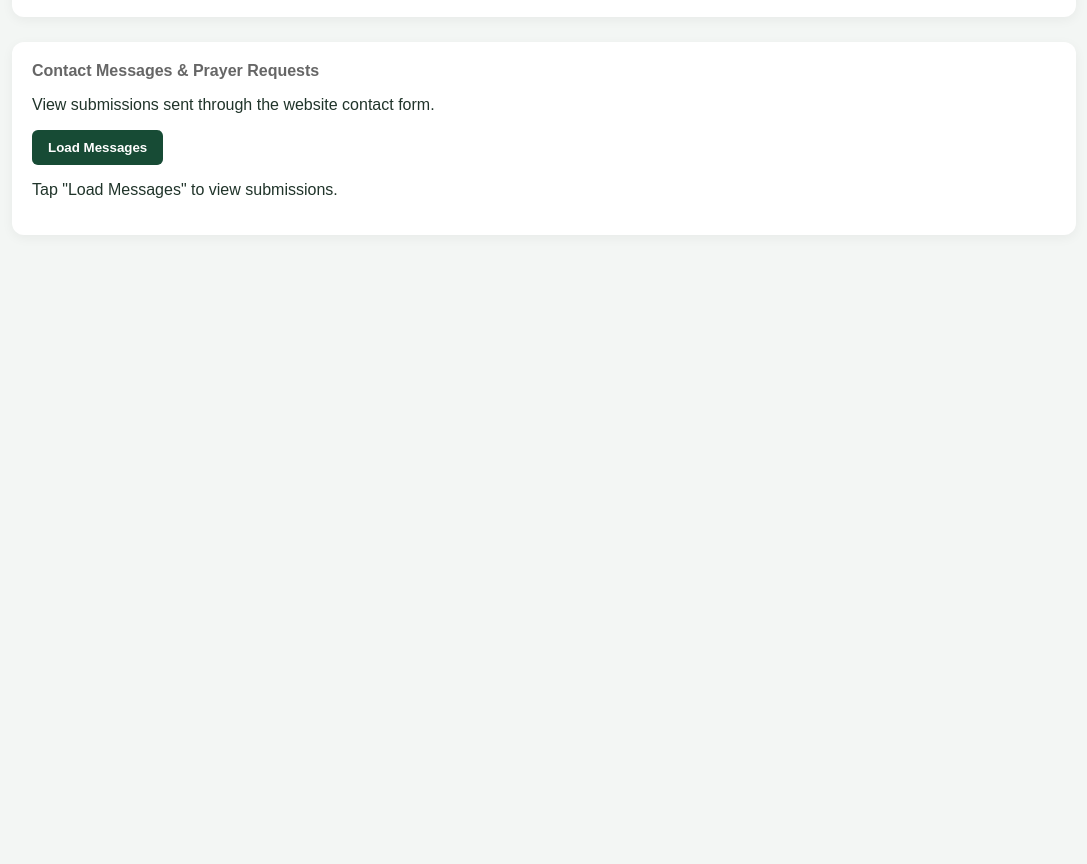
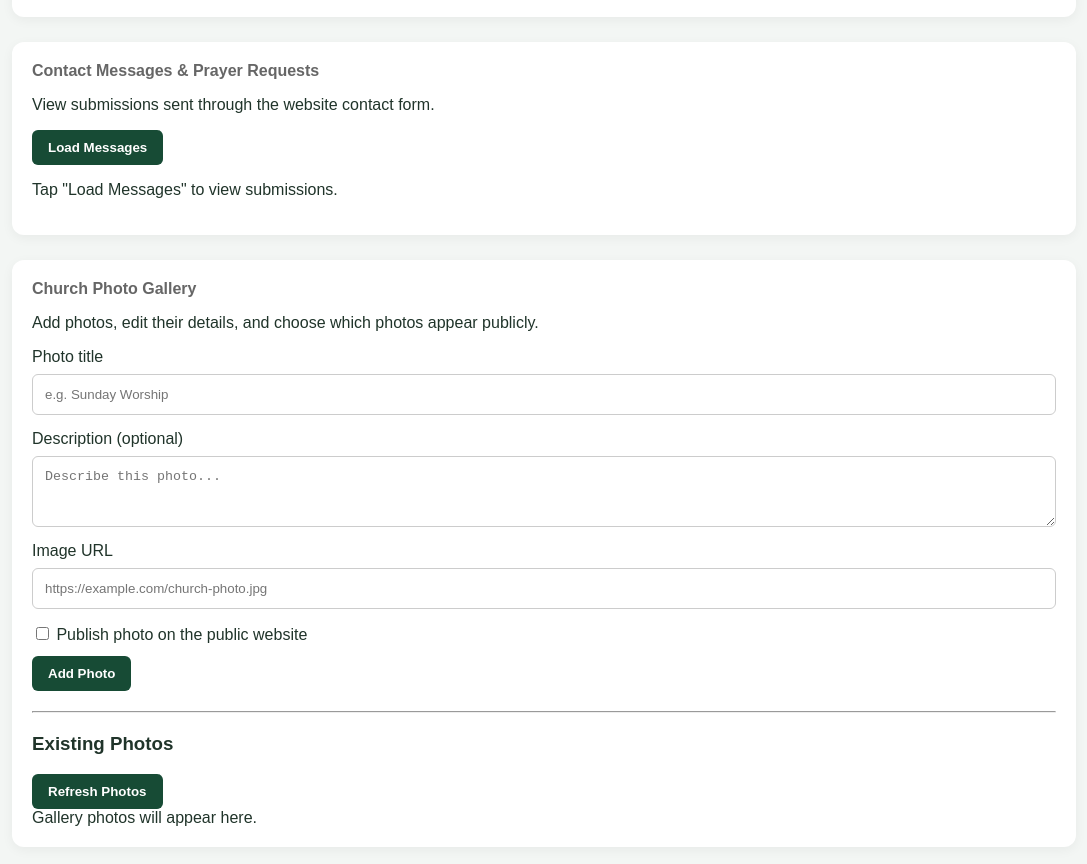
Before and after one commit to isaacnyongesa459-jpg/imperishable-church-website, a plain HTML site: page admin-dashboard.html in a window 1280 px wide. Shown: the part 1618-2482 px from the top of the page, without its empty margins (96-1183 px from the left). Before the commit the page ends 1893 px from the top, so only its background shows below. Drawn offline with Linux system fonts and the light colour scheme; no server answers.

Commit message:
Update admin-dashboard.html

```diff
--- a/admin-dashboard.html
+++ b/admin-dashboard.html
@@ -144,7 +144,7 @@
 <body>
 
   <header>
-    <strong>Imperishable Crown Bible Baptist Church</strong>
+    <strong>Imperishable Crown Outreach Baptist Church</strong>
     <button id="logoutButton" type="button">Log Out</button>
   </header>
   <main>
@@ -253,6 +253,56 @@
       <p id="contactMessagesStatus" role="status">Tap "Load Messages" to view submissions.</p>
       <div id="contactMessagesList"></div>
     </section>
+
+    <section class="card">
+      <h2>Church Photo Gallery</h2>
+      <p>Add photos, edit their details, and choose which photos appear publicly.</p>
+
+      <form id="galleryForm">
+        <input type="hidden" id="galleryId">
+
+        <label for="galleryTitle">Photo title</label>
+        <input
+          id="galleryTitle"
+          type="text"
+          maxlength="200"
+          required
+          placeholder="e.g. Sunday Worship"
+        >
+
+        <label for="galleryDescription">Description (optional)</label>
+        <textarea
+          id="galleryDescription"
+          rows="3"
+          maxlength="5000"
+          placeholder="Describe this photo..."
+        ></textarea>
+
+        <label for="galleryImageUrl">Image URL</label>
+        <input
+          id="galleryImageUrl"
+          type="url"
+          maxlength="2000"
+          required
+          placeholder="https://example.com/church-photo.jpg"
+        >
+
+        <label style="display:block;margin:12px 0;">
+          <input id="galleryPublished" type="checkbox">
+          Publish photo on the public website
+        </label>
+
+        <button id="saveGalleryButton" type="submit">Add Photo</button>
+        <button id="cancelGalleryButton" type="button" hidden>Cancel Edit</button>
+      </form>
+
+      <p id="galleryStatus" role="status"></p>
+      <hr style="margin:20px 0;">
+      <h3>Existing Photos</h3>
+      <button id="refreshGalleryButton" type="button">Refresh Photos</button>
+      <div id="galleryList">Gallery photos will appear here.</div>
+    </section>
+
   </main>
 
   <script>
```
